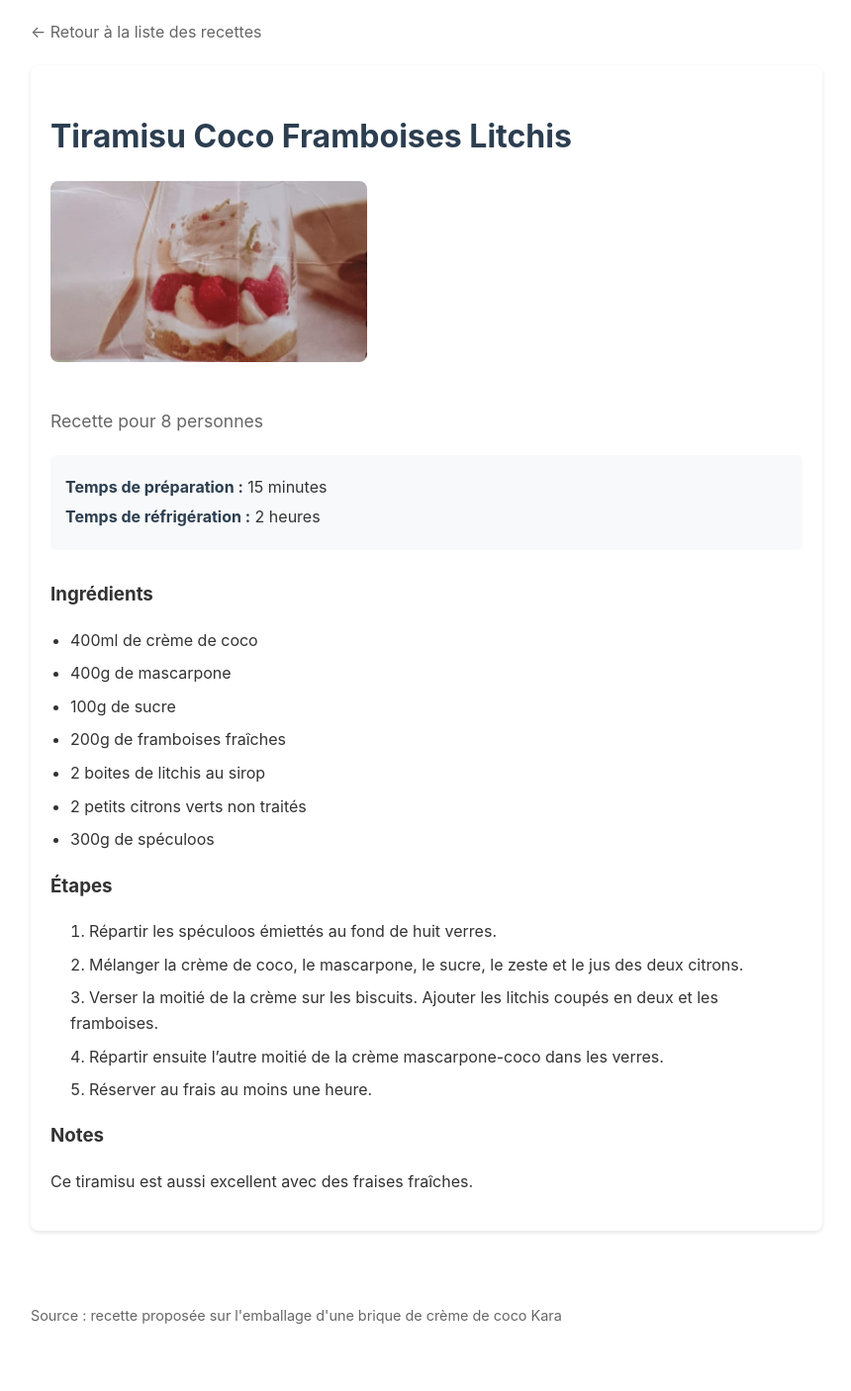
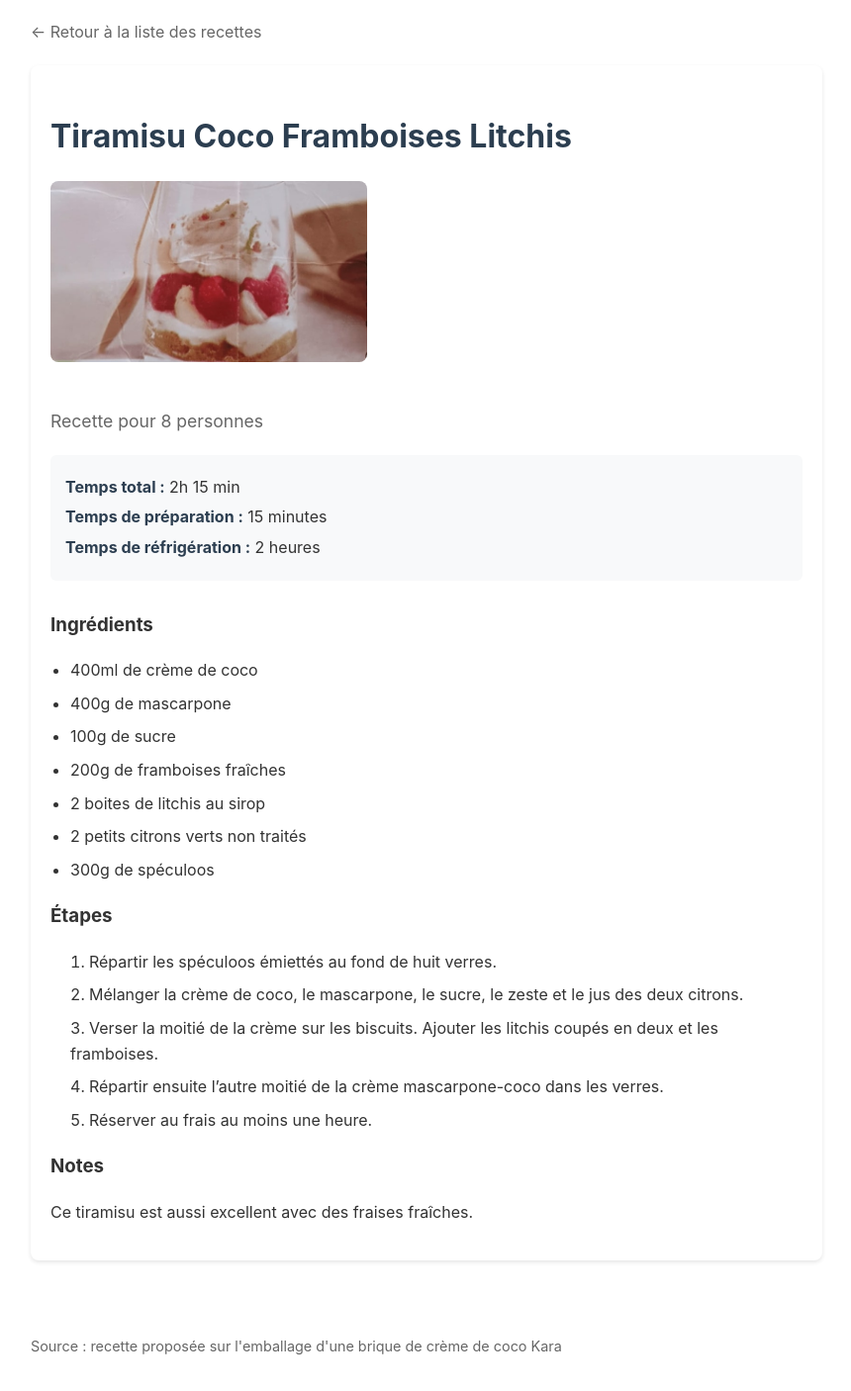
Before and after one commit to beacuisine/beacuisine.github.io, a Jekyll site: the page built from _recipes/tiramisu-coco-framboises-litchis.md, in a window 1280 px wide. Shown: the whole page at 99% size, without its empty margins (209-1069 px from the left). Built offline with Jekyll 4.4.1, drawn with Linux system fonts in a browser that asks for light colours; before the commit the page ends 1376 px from its top, so only the background shows below that.

Commit message:
Update tiramisu-coco-framboises-litchis.md

```diff
--- a/_recipes/tiramisu-coco-framboises-litchis.md
+++ b/_recipes/tiramisu-coco-framboises-litchis.md
@@ -3,6 +3,7 @@ layout: recipe
 title: Tiramisu Coco Framboises Litchis
 image: /images/tiramisu-coco-framboises-litchis-min.jpg
 servings: 8
+total_time: 2h 15 min
 prep_time: 15 minutes
 refrigeration_time: 2 heures
 source: recette proposée sur l'emballage d'une brique de crème de coco Kara
```
